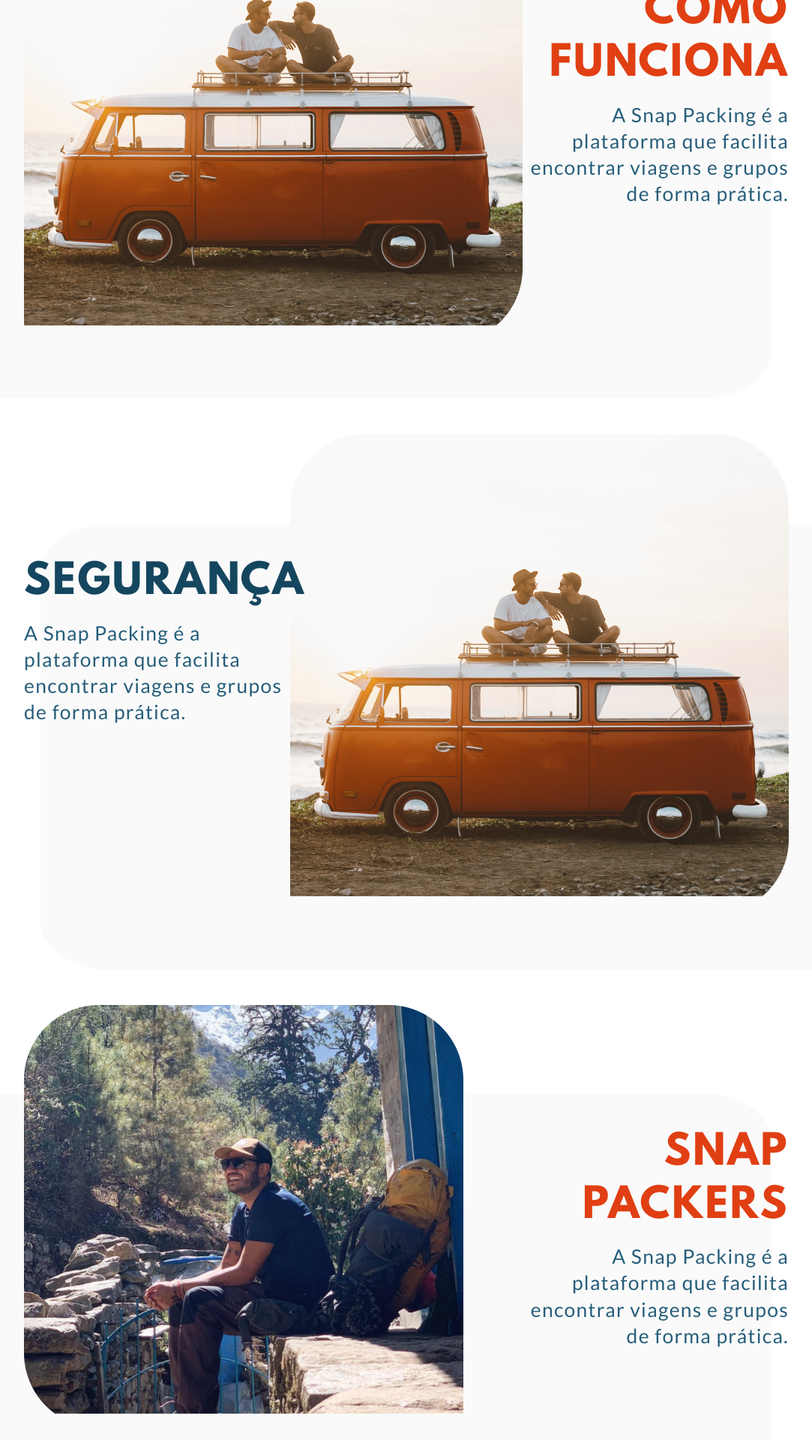
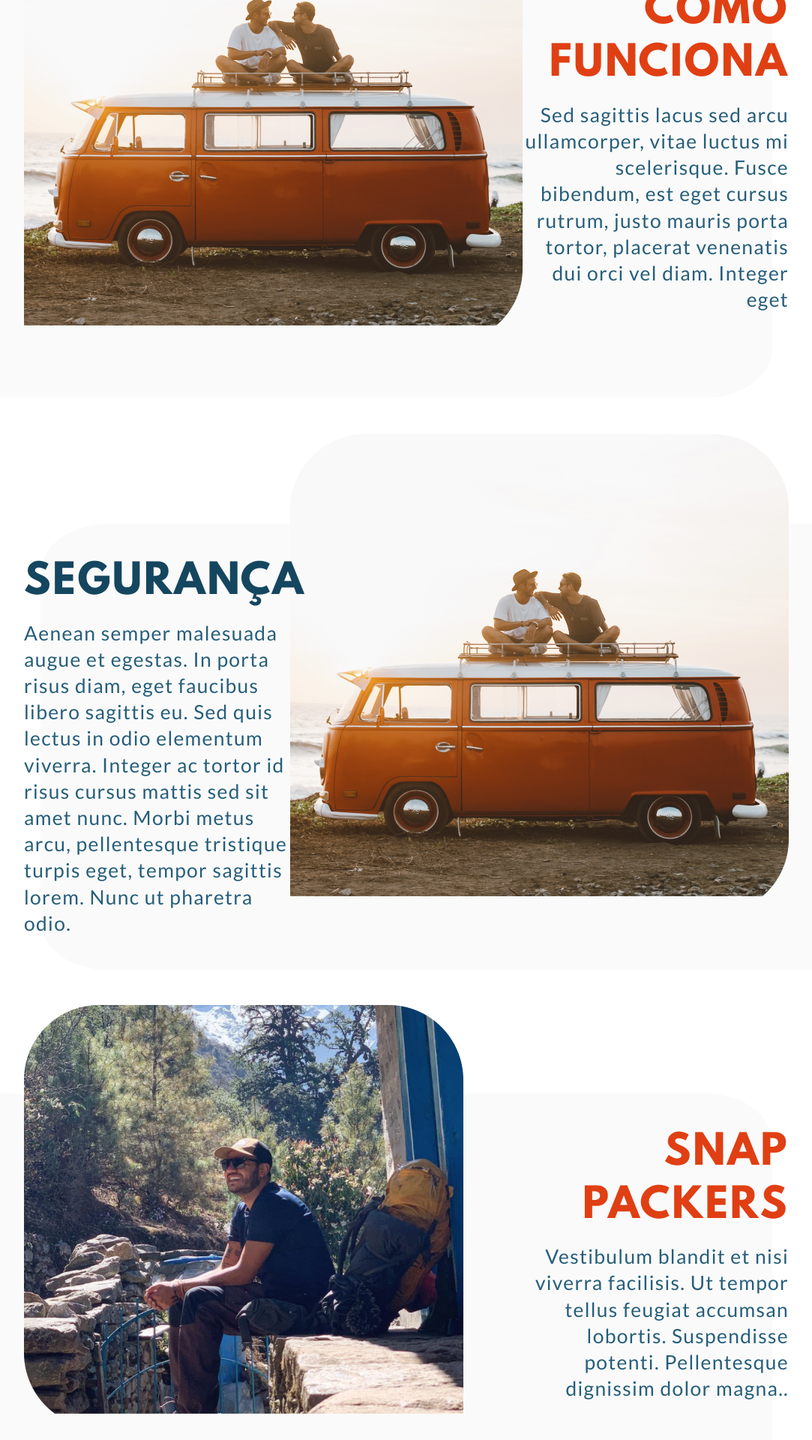
Before and after one commit to Duim86/landingpage, a React (Create React App) app: page / in a window 1280 px wide. Shown: the part 1740-3660 px from the top of the page at 75% size, without its empty margins (98-1181 px from the left). Built offline with nearby package versions, Linux system fonts and the light colour scheme; the HTML template or start-up script is replaced by a standard one.

Commit message:
lorem ipsum

```diff
--- a/src/pages/Landing/index.tsx
+++ b/src/pages/Landing/index.tsx
@@ -65,21 +65,21 @@
                 <div className="container-banner">
                     <Banner2
                     title='COMO FUNCIONA'
-                    text='A Snap Packing é a plataforma que facilita encontrar viagens e grupos de forma prática.'
+                    text= 'Sed sagittis lacus sed arcu ullamcorper, vitae luctus mi scelerisque. Fusce bibendum, est eget cursus rutrum, justo mauris porta tortor, placerat venenatis dui orci vel diam. Integer eget '
                     img={bannerResources}
                     >
                     </Banner2>
 
                     <Banner1
                     title='SEGURANÇA'
-                    text='A Snap Packing é a plataforma que facilita encontrar viagens e grupos de forma prática.'
+                    text='Aenean semper malesuada augue et egestas. In porta risus diam, eget faucibus libero sagittis eu. Sed quis lectus in odio elementum viverra. Integer ac tortor id risus cursus mattis sed sit amet nunc. Morbi metus arcu, pellentesque tristique turpis eget, tempor sagittis lorem. Nunc ut pharetra odio.'
                     img={bannerResources}
                     >
                     </Banner1>
 
                     <Banner2
                     title='SNAP PACKERS'
-                    text='A Snap Packing é a plataforma que facilita encontrar viagens e grupos de forma prática.'
+                    text='Vestibulum blandit et nisi viverra facilisis. Ut tempor tellus feugiat accumsan lobortis. Suspendisse potenti. Pellentesque dignissim dolor magna..'
                     img={snapPacker}
                     >
                     </Banner2>
```
